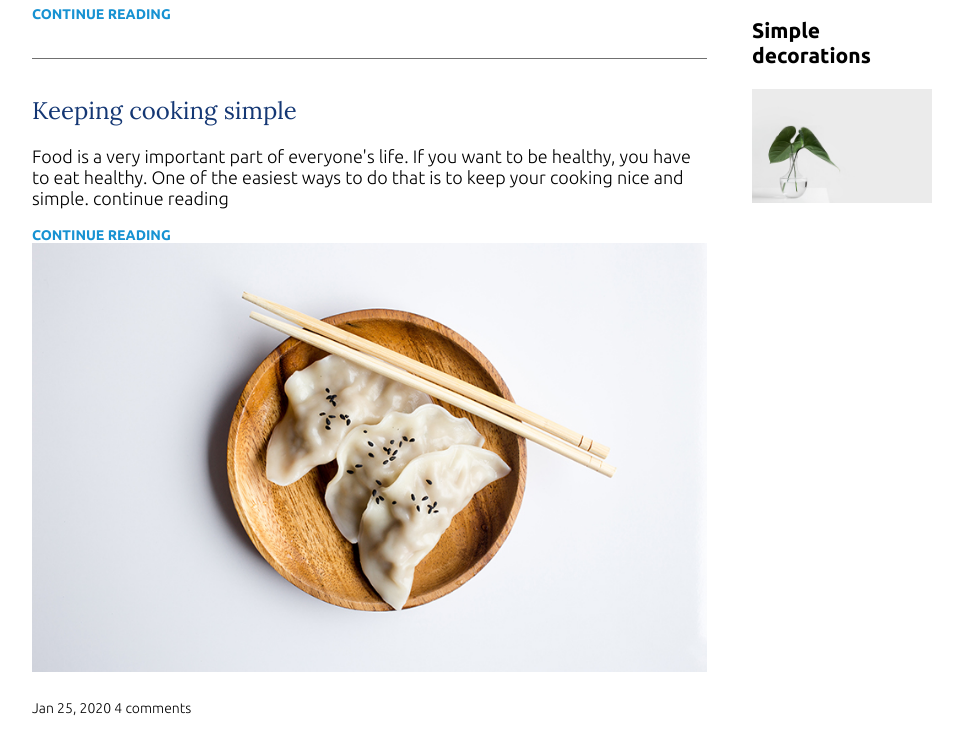
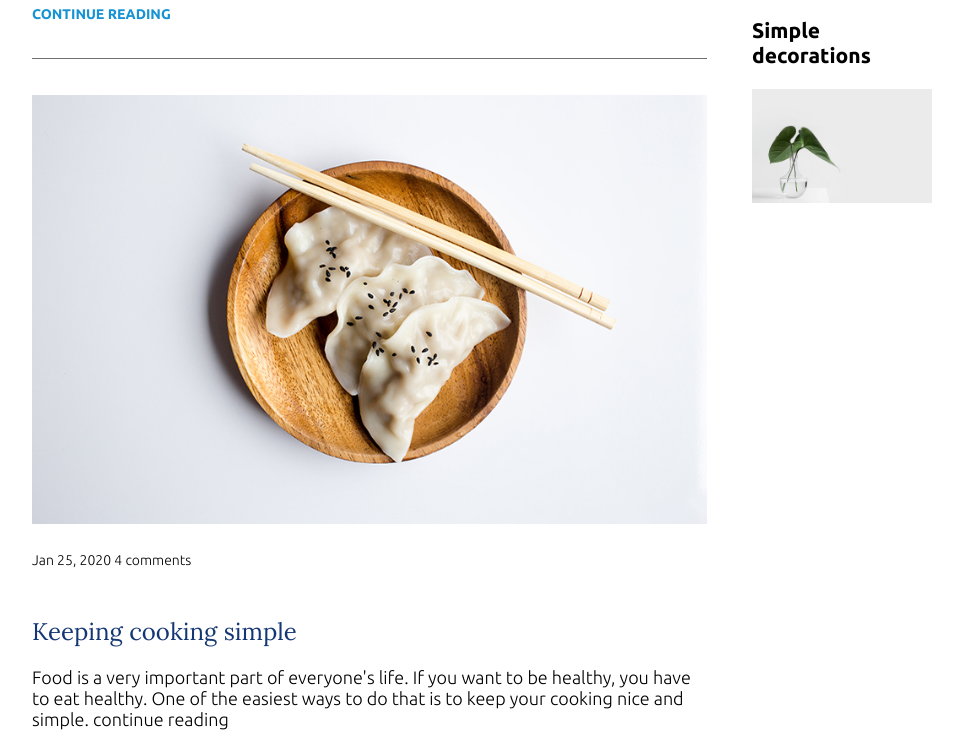
Before and after one commit to gmgower/LtSLife, a plain HTML site: page index.html in a window 1280 px wide. Shown: the part 796-1537 px from the top of the page, without its empty margins (158-1121 px from the left). Drawn offline with Linux system fonts and the light colour scheme.

Commit message:
Refactor articles order.

```diff
--- a/css/styles.css
+++ b/css/styles.css
@@ -169,3 +169,16 @@ header {
   padding-bottom: 2em;
   margin-bottom: 2em;
 }
+
+.article-recent {
+  display: flex;
+  flex-direction: column;
+}
+
+.article-main {
+  order: 1;
+}
+
+.article-recent-title {
+  order: 2;
+}
```
